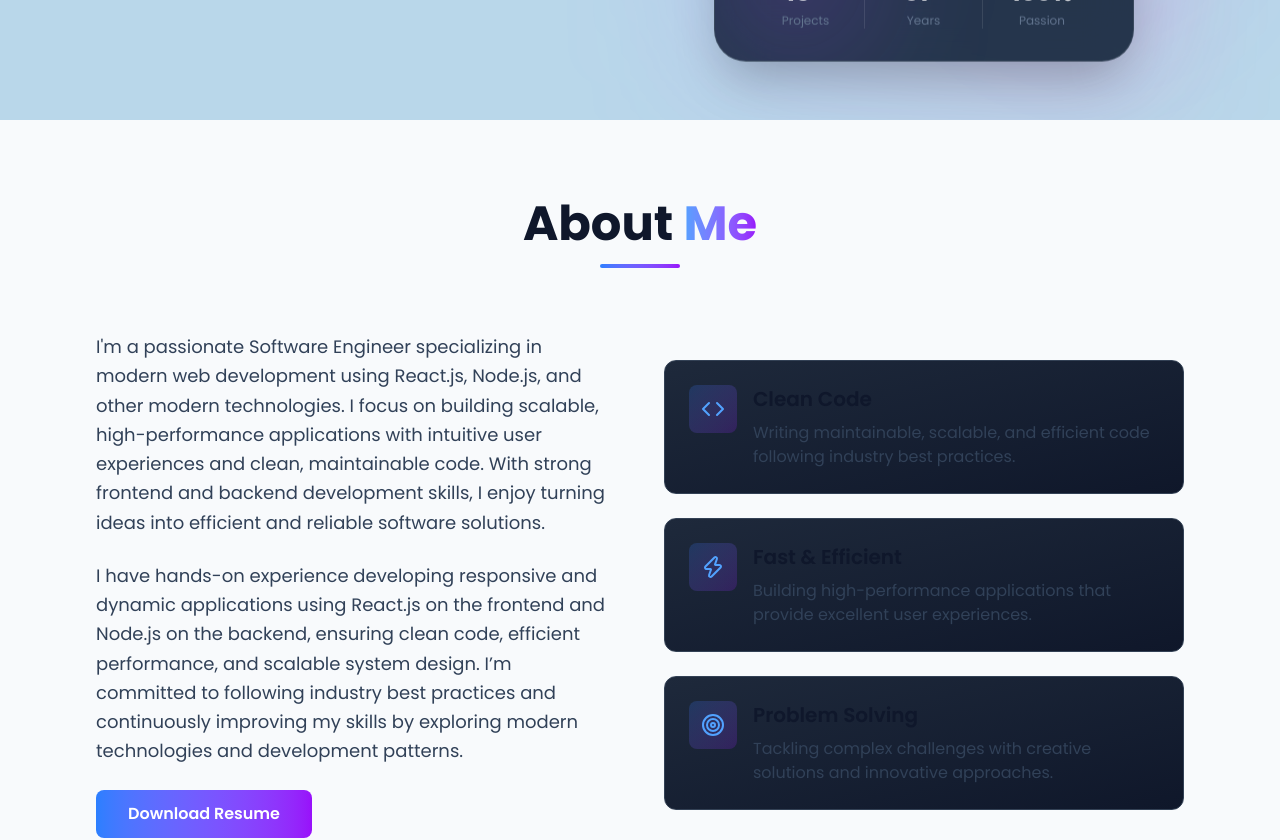
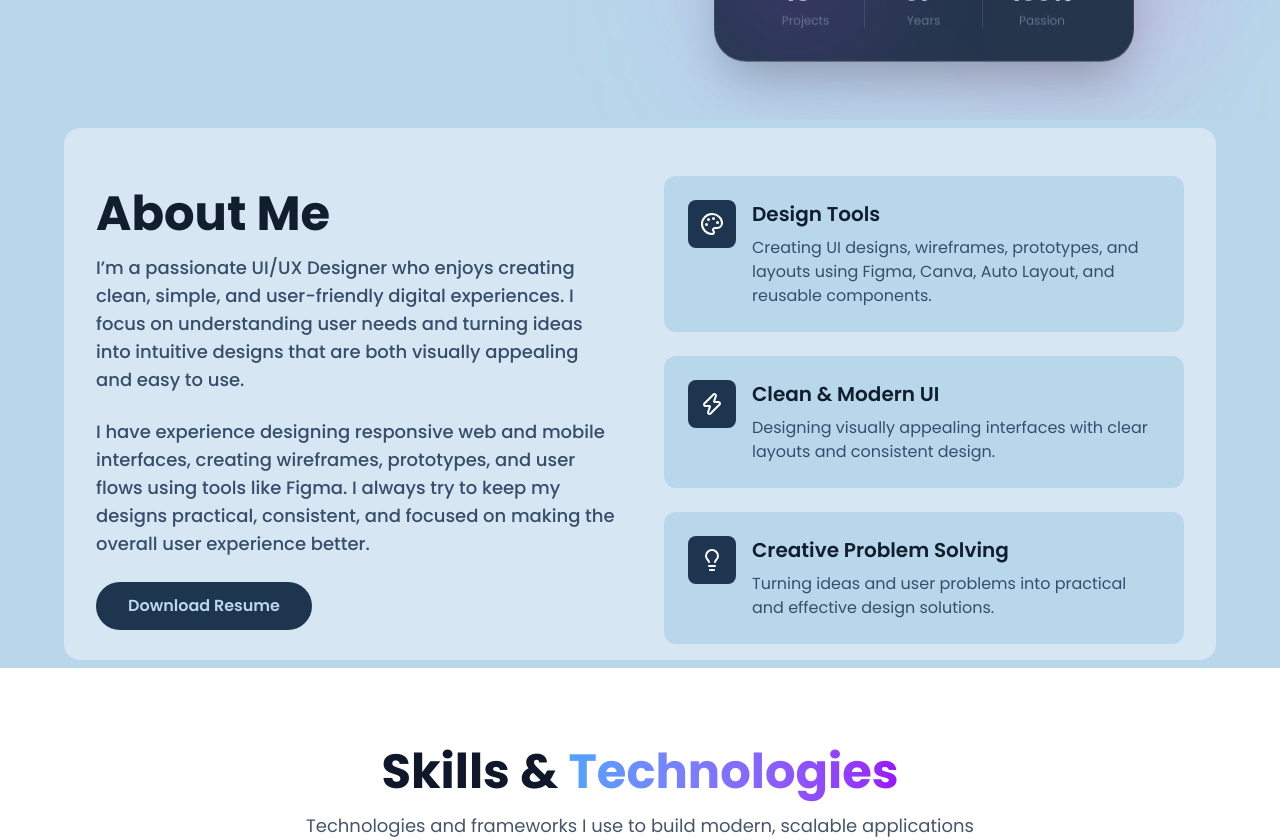
Before and after one commit to ChaminduNevandith/Design_Portfolio, a React (Vite) app: page / in a window 1280 px wide. Shown: the part 680-1520 px from the top of the page. Built offline with nearby package versions, Linux system fonts and the light colour scheme.

Commit message:
update about us page

```diff
--- a/src/sections/About.jsx
+++ b/src/sections/About.jsx
@@ -1,6 +1,6 @@
 import React from 'react';
 import { motion } from 'framer-motion';
-import { Code, Zap, Target } from 'lucide-react';
+import { Code, Zap, Target , Palette , Lightbulb } from 'lucide-react';
 import { useTheme } from '../context/ThemeContext';
 import CVFile from '../assets/Chamindu_Nevandith_CV.pdf';
 
@@ -36,37 +36,37 @@ const About = () => {
 
   const features = [
   {
-      icon: Code,
-      title: "Clean Code",
-      description: "Writing maintainable, scalable, and efficient code following industry best practices.",
+    icon: Palette,
+    title: "Design Tools",
+    description:
+      "Creating UI designs, wireframes, prototypes, and layouts using Figma, Canva, Auto Layout, and reusable components.",
   },
   {
     icon: Zap,
-      title: "Fast & Efficient",
-      description: "Building high-performance applications that provide excellent user experiences.",
+    title: "Clean & Modern UI",
+    description:
+      "Designing visually appealing interfaces with clear layouts and consistent design.",
   },
   {
-      icon: Target,
-      title: "Problem Solving",
-      description: "Tackling complex challenges with creative solutions and innovative approaches.",
+    icon: Lightbulb,
+    title: "Creative Problem Solving",
+    description:
+      "Turning ideas and user problems into practical and effective design solutions.",
   },
 ];
 
   return (
-    <section id="about" className="py-20 bg-slate-50 dark:bg-slate-900/50 backdrop-blur-sm transition-colors duration-300">
-      <div className="max-w-6xl mx-auto px-4 sm:px-6 lg:px-8">
+    <section id="about" className="py-2 bg-[#B9D7EA] backdrop-blur-sm transition-colors duration-300">
+      <div className="max-w-6xl mx-auto px-4 sm:px-6 lg:px-8 bg-[#D6E6F2] p-4 rounded-2xl">
         {/* Section Header */}
         <motion.div
           initial={{ opacity: 0, y: 20 }}
           whileInView={{ opacity: 1, y: 0 }}
           transition={{ duration: 0.8 }}
           viewport={{ once: true }}
-          className="text-center mb-16"
+          className="text-center mb-8"
         >
-          <h2 className="text-4xl md:text-5xl font-bold text-slate-900 dark:text-white mb-4 transition-colors duration-300">
-            About <span className="bg-gradient-to-r from-blue-400 to-purple-600 bg-clip-text text-transparent">Me</span>
-          </h2>
-          <div className="w-20 h-1 bg-gradient-to-r from-blue-500 to-purple-600 mx-auto rounded-full"></div>
+
         </motion.div>
 
         {/* Content Grid */}
@@ -79,12 +79,17 @@ const About = () => {
         >
           {/* Left Content */}
           <motion.div variants={itemVariants} className="space-y-6">
-            <p className="text-lg text-slate-700 dark:text-slate-300 leading-relaxed transition-colors duration-300">
-            I'm a passionate Software Engineer specializing in modern web development using React.js, Node.js, and other modern technologies. I focus on building scalable, high-performance applications with intuitive user experiences and clean, maintainable code. With strong frontend and backend development skills, I enjoy turning ideas into efficient and reliable software solutions.
+
+            <h2 className="text-4xl md:text-5xl font-bold text-[#111e2e]  mb-4 transition-colors duration-300">
+            About Me
+          </h2>
+
+            <p className="text-lg font-medium text-[#364e6b] duration-300">
+              I’m a passionate UI/UX Designer who enjoys creating clean, simple, and user-friendly digital experiences. I focus on understanding user needs and turning ideas into intuitive designs that are both visually appealing and easy to use.
             </p>
 
-            <p className="text-lg text-slate-700 dark:text-slate-300 leading-relaxed transition-colors duration-300">
-              I have hands-on experience developing responsive and dynamic applications using React.js on the frontend and Node.js on the backend, ensuring clean code, efficient performance, and scalable system design. I’m committed to following industry best practices and continuously improving my skills by exploring modern technologies and development patterns.
+            <p className="text-lg font-medium text-[#364e6b] duration-300">
+              I have experience designing responsive web and mobile interfaces, creating wireframes, prototypes, and user flows using tools like Figma. I always try to keep my designs practical, consistent, and focused on making the overall user experience better.
             </p>
 
             {/* <p className="text-lg text-slate-300 leading-relaxed">
@@ -95,7 +100,7 @@ const About = () => {
               onClick={handleDownloadCV}
               whileHover={{ scale: 1.05 }}
               whileTap={{ scale: 0.95 }}
-              className="px-8 py-3 bg-gradient-to-r from-blue-500 to-purple-600 text-white rounded-lg hover:shadow-lg hover:shadow-blue-500/50 transition-all duration-300 font-semibold cursor-pointer"
+              className="px-8 py-3 bg-[#1e3550] text-[#B9D7EA] rounded-full hover:shadow-lg hover:shadow-blue-500/50 transition-all duration-300 font-semibold cursor-pointer"
             >
               Download Resume
             </motion.button>
@@ -109,22 +114,15 @@ const About = () => {
                 <motion.div
                   key={index}
                   variants={itemVariants}
-                  className="rounded-xl p-6 hover:border-blue-500/50 transition-all duration-300 border"
-                  style={{
-                    background: theme === 'dark'
-                      ? 'linear-gradient(to bottom right, rgb(30, 41, 59) 0%, rgb(15, 23, 42) 100%)'
-                      : 'linear-gradient(to bottom right, rgb(241, 245, 250) 0%, rgb(250, 250, 250) 100%)',
-                    borderColor: theme === 'dark' ? 'rgb(51, 65, 85)' : 'rgb(203, 213, 225)',
-                    transition: 'all 300ms'
-                  }}
+                  className="rounded-xl p-6 bg-[#B9D7EA] "
                 >
                   <div className="flex gap-4">
-                    <div className="w-12 h-12 bg-gradient-to-br from-blue-500/20 to-purple-600/20 rounded-lg flex items-center justify-center flex-shrink-0">
-                      <Icon className="text-blue-400" size={24} />
+                    <div className="w-12 h-12 bg-[#1e3550] rounded-lg flex items-center justify-center flex-shrink-0">
+                      <Icon className="text-white" size={24} />
                     </div>
                     <div>
-                      <h3 className="text-xl font-semibold text-slate-900 dark:text-white mb-2 transition-colors duration-300">{feature.title}</h3>
-                      <p className="text-slate-700 dark:text-slate-400 transition-colors duration-300">{feature.description}</p>
+                      <h3 className="text-xl font-semibold text-[#111e2e] mb-2 transition-colors duration-300">{feature.title}</h3>
+                      <p className="text-[#364e6b] transition-colors duration-300">{feature.description}</p>
                     </div>
                   </div>
                 </motion.div>
@@ -133,7 +131,7 @@ const About = () => {
           </div>
         </motion.div>
 
-        {/* Stats */}
+        {/* Stats
         <motion.div
           initial={{ opacity: 0, y: 20 }}
           whileInView={{ opacity: 1, y: 0 }}
@@ -163,7 +161,7 @@ const About = () => {
               <p className="text-slate-700 dark:text-slate-400 transition-colors duration-300">{stat.label}</p>
             </div>
           ))}
-        </motion.div>
+        </motion.div> */}
       </div>
     </section>
   );
```
Lines whose indentation alone changed are shown as unchanged.
